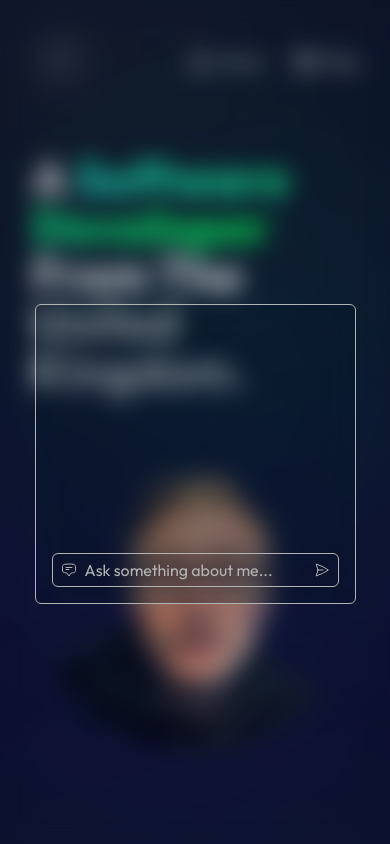
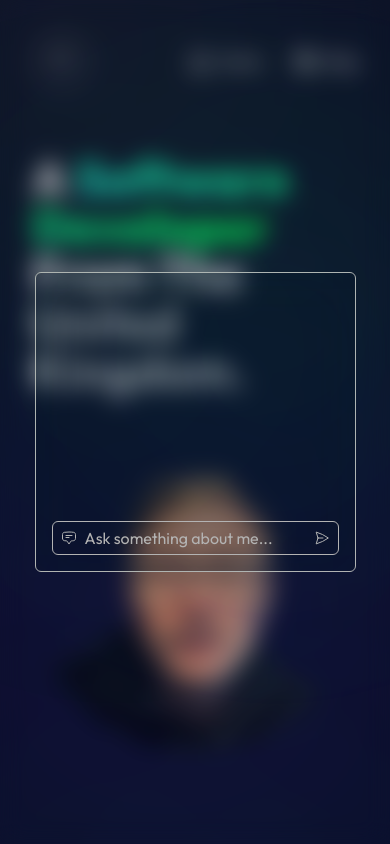
Before and after one commit to conorvenus/ConorPortfolio, a React (Vite) app in the folder client/: page / in a window 390 px wide. Both pictures are taken after a click on the element 61 px from the left and 61 px from the top of the page. Shown: the top 844 px of the page. Built offline with nearby package versions, Linux system fonts and the light colour scheme.

Commit message:
Removed unnecessary margin-top which causes inability to close on mobile

```diff
--- a/client/src/components/Modal.jsx
+++ b/client/src/components/Modal.jsx
@@ -55,7 +55,7 @@ export default function Modal({ visible = false, toggleModal }) {
                         animate={{opacity: 1}}
                         exit={{opacity: 0}}
                         transition={{duration: 0.5, ease: 'easeInOut'}}
-                        className="max-h-[600px] flex flex-col p-4 mt-16 card max-w-[600px] min-h-[300px] border border-text-secondary rounded-md bg-background bg-opacity-20 backdrop-blur-[25px]">
+                        className="max-h-[600px] flex flex-col p-4 card max-w-[600px] min-h-[300px] border border-text-secondary rounded-md bg-background bg-opacity-20 backdrop-blur-[25px]">
                         <main className="flex-1 flex flex-col gap-4 overflow-auto my-4 pr-4">
                             {messages.map((message, idx) =>
                                 <ChatMessage key={idx} content={message.content} isBot={message.isBot} />
```
